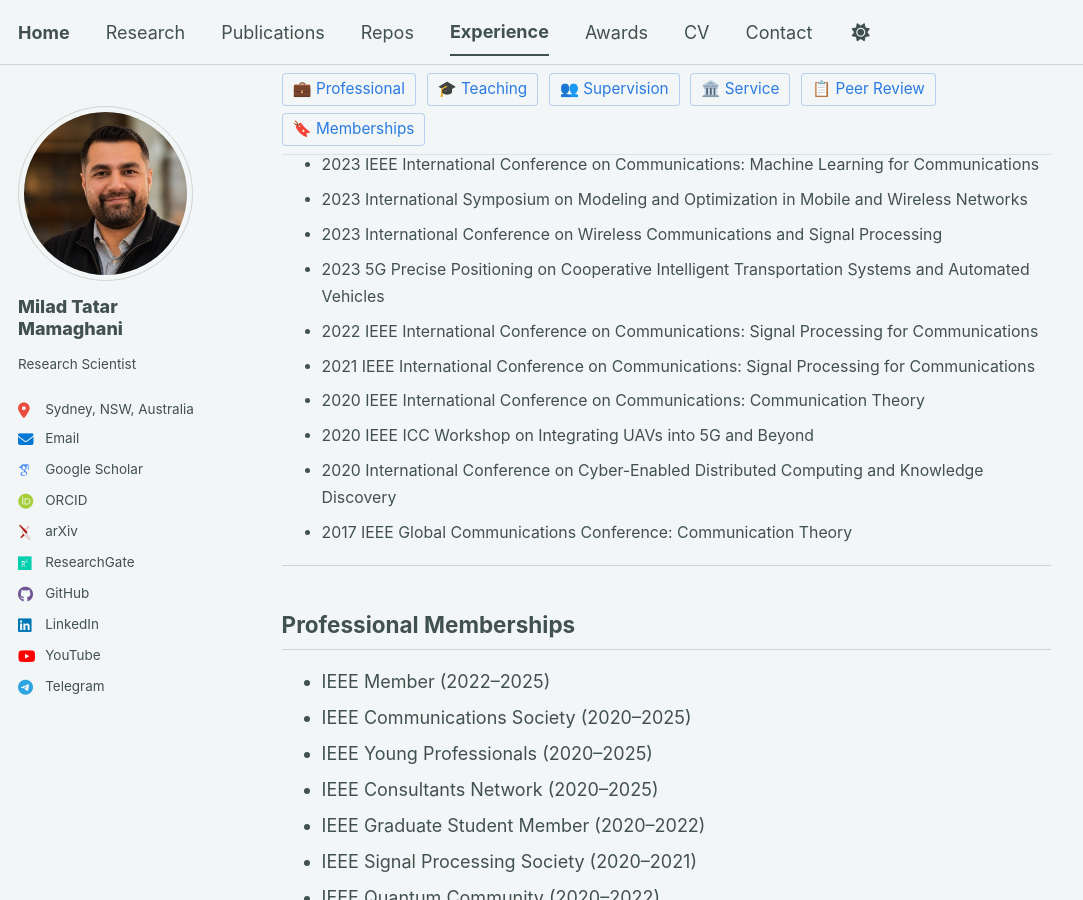
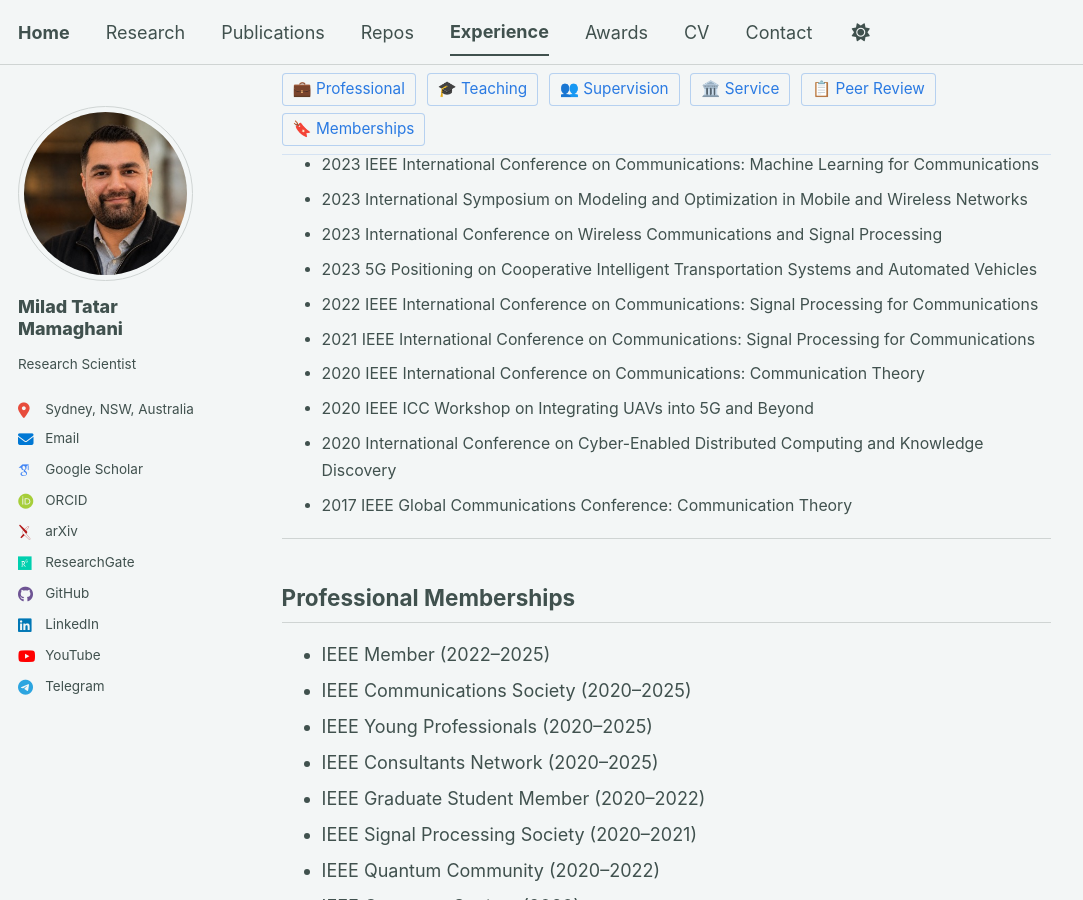
Before and after one commit to miladtm94/miladtm94.github.io, a Jekyll site: the page built from _pages/experience.html, in a window 1280 px wide and 900 px high, scrolled down 4596 px. Shown: the whole window, without its empty margins (0-1083 px from the left). Built offline with Jekyll 4.4.1, drawn with Linux system fonts in a browser that asks for light colours; some web fonts are replaced.

Commit message:
some  updates

```diff
--- a/_data/experience.yml
+++ b/_data/experience.yml
@@ -231,7 +231,7 @@ peer_review:
     - name: "2023 IEEE International Conference on Communications: Machine Learning for Communications"
     - name: "2023 International Symposium on Modeling and Optimization in Mobile and Wireless Networks"
     - name: "2023 International Conference on Wireless Communications and Signal Processing"
-    - name: "2023 5G Precise Positioning on Cooperative Intelligent Transportation Systems and Automated Vehicles"
+    - name: "2023 5G Positioning on Cooperative Intelligent Transportation Systems and Automated Vehicles"
     - name: "2022 IEEE International Conference on Communications: Signal Processing for Communications"
     - name: "2021 IEEE International Conference on Communications: Signal Processing for Communications"
     - name: "2020 IEEE International Conference on Communications: Communication Theory"
```
